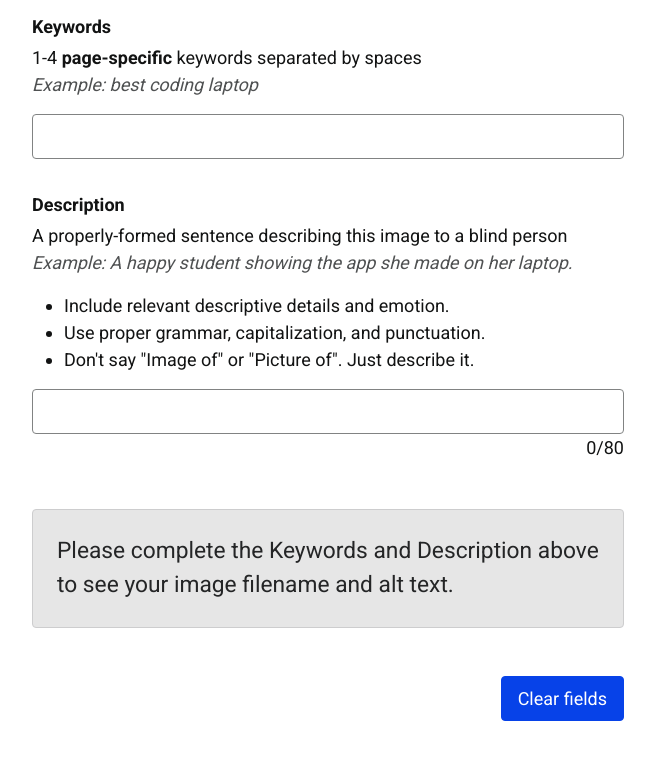
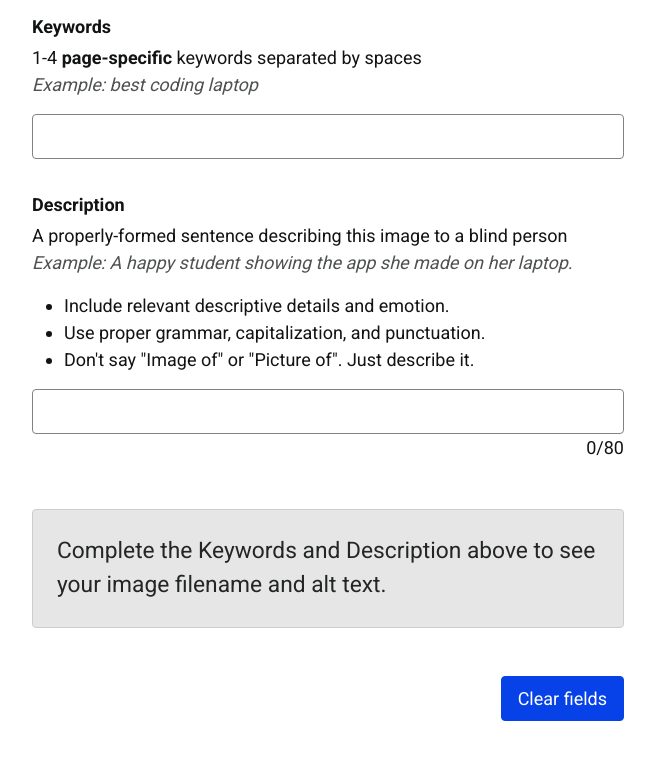
Before and after one commit to 149203/how-to-name-images, a Gatsby site: page / in a window 1280 px wide. Shown: the part 161-920 px from the top of the page, without its empty margins (312-967 px from the left). Built offline with nearby package versions, Linux system fonts and the light colour scheme; Gatsby itself is replaced by a stand-in of ours.

Commit message:
copy change

```diff
--- a/src/components/placeholderInfoBox.js
+++ b/src/components/placeholderInfoBox.js
@@ -3,8 +3,8 @@ import * as React from "react";
 export default function PlaceholderInfoBox() {
    return (
       <div class="alert alert-gray fs-23 p-5" role="alert">
-         Please complete the Keywords and Description above to see your image
-         filename and alt text.
+         Complete the Keywords and Description above to see your image filename
+         and alt text.
       </div>
    );
 }
```
